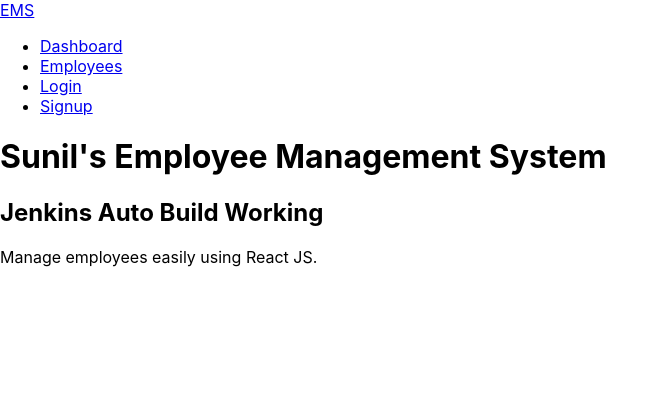
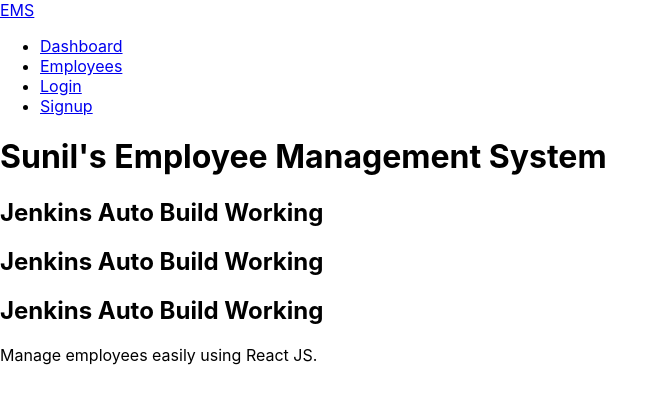
Before and after one commit to Sunilraj-97/emp-mngt-sys, a React (Create React App) app: page / in a window 1280 px wide. Shown: the top 404 px of the page, without its empty margins (0-668 px from the left). Built offline with nearby package versions, Linux system fonts and the light colour scheme.

Commit message:
Added extra header 2 lines

```diff
--- a/src/pages/Dashboard.js
+++ b/src/pages/Dashboard.js
@@ -5,6 +5,8 @@ const Dashboard = () => {
     <div className='container mt-5'>
       <div className='card shadow p-5 text-center'>
         <h1 className='mb-3'>Sunil's Employee Management System</h1>
+        <h2>Jenkins Auto Build Working</h2>
+        <h2>Jenkins Auto Build Working</h2>
         <h2>Jenkins Auto Build Working</h2>
 
         <p className='lead'>
```
